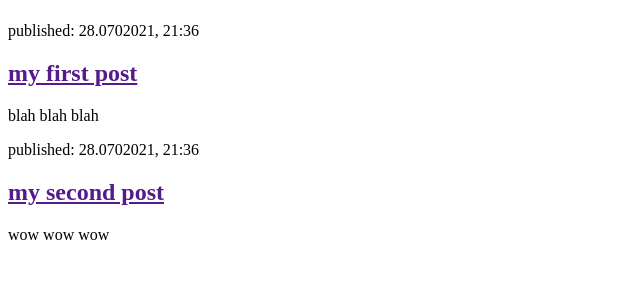
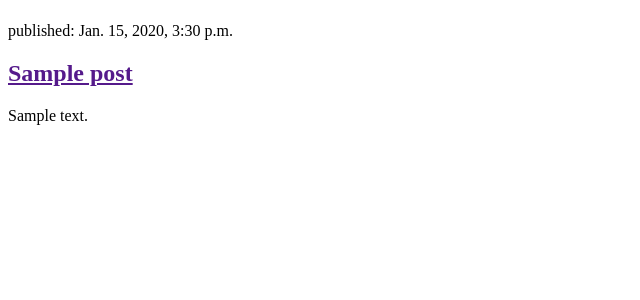
Before and after one commit to kunal98dagar/my-first-blog, a Django app: page / in a window 1280 px wide. Shown: the part 58-358 px from the top of the page, without its empty margins (0-640 px from the left). Run offline with Django 3.2, Linux system fonts and the light colour scheme; tables that the repository leaves empty hold one stand-in row (values such as "Sample post").

Commit message:
modified templates

```diff
--- a/blog/templates/blog/post_list.html
+++ b/blog/templates/blog/post_list.html
@@ -9,17 +9,15 @@
     <header>
       <h1><a href="">my stupid blog</a></h1>
     </header>
-    <article class="">
-      <time>published: 28.0702021, 21:36</time>
-      <h2><a href="">my first post</a></h2>
-      <p>blah blah blah</p>
+    {% for post in posts %}
+        <article class="">
+          <time>published: {{post.published_date}}</time>
+          <h2><a href="">{{post.title}}</a></h2>
+          <p>{{post.text|linebreaksbr}}</p>
+        </article>
 
-    </article>
-    <article class="">
-      <time>published: 28.0702021, 21:36</time>
-      <h2><a href=""> my second post</a></h2>
-      <p>wow wow wow</p>
-    </article>
+    {% endfor %}
+
 
   </body>
 </html>
--- a/blog/views.py
+++ b/blog/views.py
@@ -1,5 +1,8 @@
 from django.shortcuts import render
+from .models import Post
+from django.utils import timezone
 
 # Create your views here.
 def post_list(request):
-    return render(request, 'blog/post_list.html', {})
+    posts = Post.objects.filter(published_date__lte=timezone.now()).order_by('published_date')
+    return render(request, 'blog/post_list.html', {'posts':posts})
```
